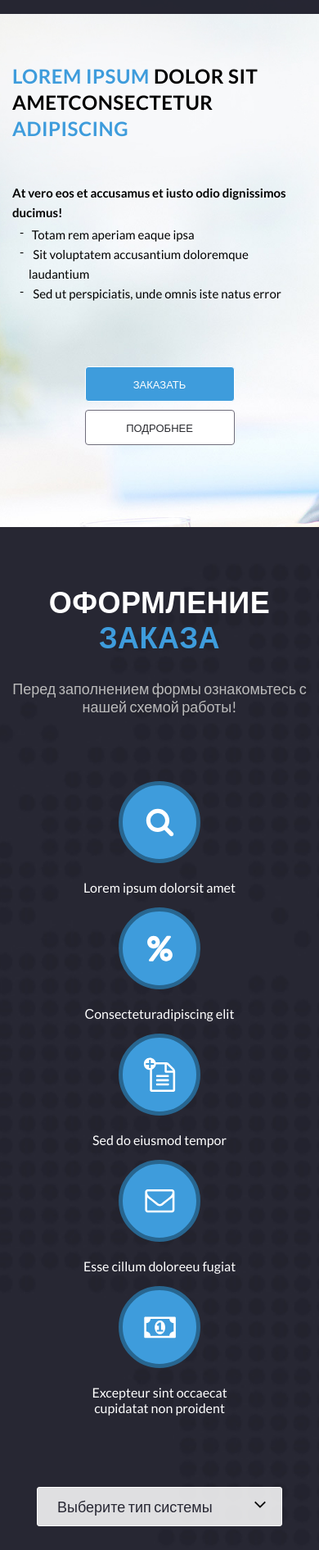
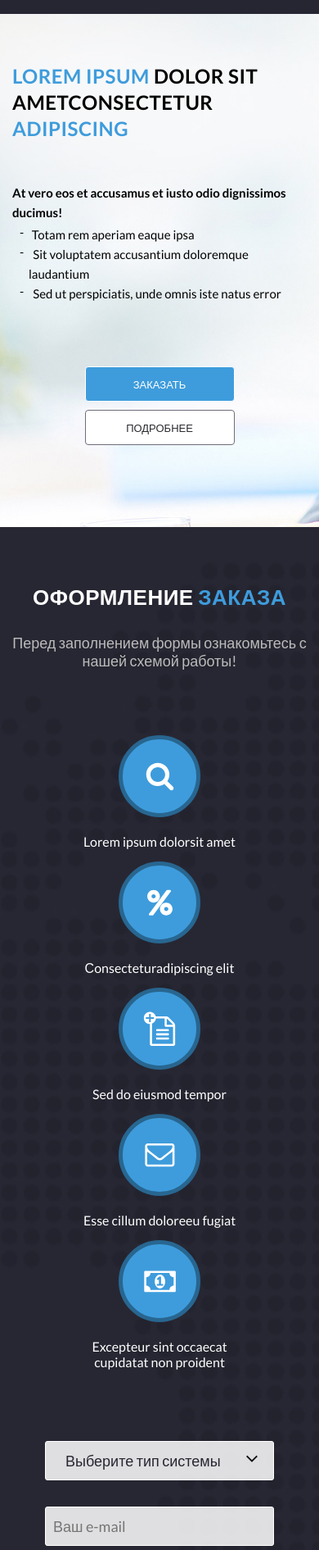
Before and after one commit to ksankakovsh/ttsoftc, a website: page src/index.html in a window 390 px wide. Shown: the part 83-1974 px from the top of the page at 82% size. Drawn offline with nearby package versions, Linux system fonts and the light colour scheme; files that its build step writes are made by us from their sources; files whose address does not match are found by name.

Commit message:
fix: fix adaptive

```diff
--- a/src/scss/form.scss
+++ b/src/scss/form.scss
@@ -306,15 +306,12 @@ input[type=range] {
     }
 }
 @media (max-width: 400px) {
-    .form_item input {
-        display: block;
-        max-width: 300px;
-        margin: 0 auto;
+    .form {
+        grid-template-columns: 280px;
+        grid-template-rows: repeat(6, 50px);
     }
-    .form_item-E, .form_item-D, .form_item-A, .form_item-F {
-        max-width: 300px;
-        width: 100%;
-        margin: 0 auto;
+    .form_item-E {
+        margin-top: 35px;
     }
     .form_item-D label {
         display: flex;
@@ -322,6 +319,5 @@ input[type=range] {
         flex-wrap: wrap;
         justify-content: center;
         gap: 15px;
-        margin-bottom: 20px;
     }
 }
--- a/src/scss/second.scss
+++ b/src/scss/second.scss
@@ -102,7 +102,10 @@
     }
 }
 @media (max-width: 500px) {
-
+    .second_title {
+        font-size: 26px;
+        line-height: 30px;
+    }
     .second {
         padding: 70px 0 100px;
     }
```
Also changed, not shown: dist/css/style.css, dist/css/style.min.css.
